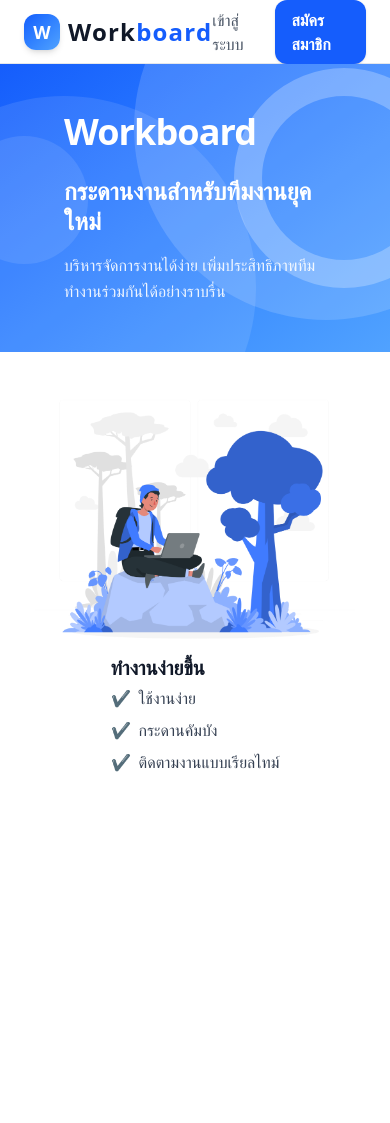
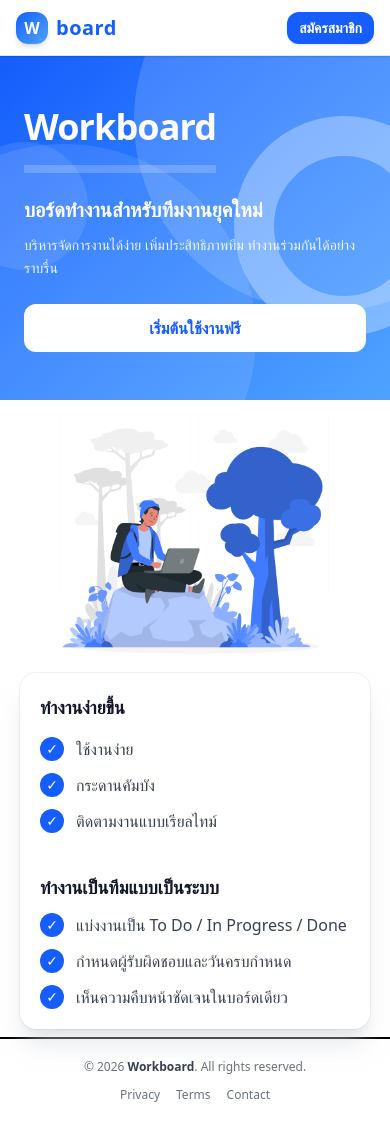
Before and after one commit to Sasit-Nine/workboard-frontend, a React (Vite) app: page / in a window 390 px wide. Before the commit the page ends 844 px from the top, so only its background shows below. Built offline with nearby package versions, Linux system fonts and the light colour scheme.

Commit message:
Update Landing Page

```diff
--- a/src/components/Navbar.tsx
+++ b/src/components/Navbar.tsx
@@ -5,45 +5,43 @@ const Navbar = () => {
   const { isAuthenticated, user, logout } = useAuth();
 
   return (
-    <nav className="w-full h-16 bg-white border-b border-gray-200 shadow-sm">
-      <div className="max-w-7xl mx-auto px-6 h-full flex items-center justify-between">
+<nav className="sticky top-0 z-50 w-full h-14 sm:h-16 bg-white border-b border-gray-200 shadow-sm">
+  <div className="max-w-7xl mx-auto px-4 sm:px-6 h-full flex items-center justify-between">
+
+
         <Link to="/" className="flex items-center gap-2">
-          <div className="w-9 h-9 rounded-xl bg-linear-to-br from-blue-600 to-blue-400 flex items-center justify-center shadow-md">
-            <span className="text-white font-bold text-lg">W</span>
+          <div className="w-8 h-8 sm:w-9 sm:h-9 rounded-xl bg-gradient-to-br from-blue-600 to-blue-400 flex items-center justify-center shadow-md">
+            <span className="text-white font-bold text-base sm:text-lg">W</span>
           </div>
-          <p className="text-2xl font-bold text-gray-900 tracking-wider">
-            Work<span className="text-blue-600">board</span>
+
+          <p className="text-xl sm:text-2xl font-bold text-gray-900 tracking-wide">
+            <span className="hidden sm:inline">Work</span>
+            <span className="text-blue-600">board</span>
           </p>
         </Link>
 
-        <div className="flex items-center gap-4">
+        <div className="flex items-center gap-2 sm:gap-4">
           {!isAuthenticated ? (
             <>
-              <Link
-                to="/login"
-                className="text-gray-600 hover:text-blue-600 font-medium transition"
-              >
+              <Link to="/login" className="hidden sm:inline text-gray-600 hover:text-blue-600 font-medium transition">
                 เข้าสู่ระบบ
               </Link>
 
-              <Link
-                to="/signup"
-                className="px-4 py-2 rounded-xl bg-blue-600 text-white font-semibold shadow hover:bg-blue-700 transition"
-              >
+              <Link to="/signup" className="px-3 py-1.5 sm:px-4 sm:py-2 rounded-xl bg-blue-600 text-white text-sm sm:text-base font-semibold shadow hover:bg-blue-700 transition">
                 สมัครสมาชิก
               </Link>
             </>
           ) : (
             <>
-              <div className="flex items-center gap-3">
-                <div className="w-9 h-9 rounded-full bg-blue-100 flex items-center justify-center">
+              <div className="flex items-center gap-2 sm:gap-3">
+                <div className="w-8 h-8 sm:w-9 sm:h-9 rounded-full bg-blue-100 flex items-center justify-center">
                   <span className="text-blue-600 font-bold">
                     {user?.displayName?.charAt(0).toUpperCase()}
                   </span>
                 </div>
 
-                <div className="hidden sm:block">
-                  <p className="text-sm font-semibold text-gray-800">
+                <div className="hidden md:block">
+                  <p className="text-sm font-semibold text-gray-800 leading-none">
                     {user?.displayName}
                   </p>
                   <p className="text-xs text-gray-500">{user?.email}</p>
@@ -53,27 +51,22 @@ const Navbar = () => {
               <button
                 onClick={logout}
                 className="
-                    flex items-center gap-2
-                    px-4 py-2
+                  flex items-center gap-1 sm:gap-2
+                  px-3 py-1.5 sm:px-4 sm:py-2
                   rounded-xl
                   border border-gray-200
-                    text-gray-600 font-medium
+                  text-gray-600 text-sm sm:text-base font-medium
                   shadow-sm
                   hover:bg-red-50 hover:text-red-600 hover:border-red-200
                   active:scale-95
                   transition
-
-                    sm:px-4 sm:py-2
-                    px-3 py-1.5
-                    text-sm sm:text-base
-                    cursor-pointer
                 "
               >
                 <span className="hidden sm:inline">ออกจากระบบ</span>
 
                 <svg
                   xmlns="http://www.w3.org/2000/svg"
-                  className="w-5 h-5"
+                  className="w-4 h-4 sm:w-5 sm:h-5"
                   fill="none"
                   viewBox="0 0 24 24"
                   stroke="currentColor"
--- a/src/pages/LandingPage.tsx
+++ b/src/pages/LandingPage.tsx
@@ -1,65 +1,128 @@
 import Illustration from "../assets/illustration.png";
+import { Link } from "react-router-dom";
 
-export default function Home() {
+export default function LandingPage() {
     return (
+        <div>
             <main className="min-h-[calc(100vh-4rem)]">
                 <div className="flex flex-col lg:flex-row min-h-[calc(100vh-4rem)]">
                     <section className="relative overflow-hidden bg-gradient-to-br from-blue-600 to-blue-400 text-white lg:w-1/2">
-                    <div className="relative z-10 px-6 py-12 sm:px-10 lg:px-12 lg:py-16 flex items-center lg:min-h-[calc(100vh-4rem)]">
-                        <div className="mx-10 max-w-md">
-                            <h1 className="text-4xl sm:text-5xl font-extrabold tracking-tight">
+                        <div className="relative z-10 flex items-center px-6 py-12 sm:px-10 sm:py-14 lg:px-28 lg:py-16 lg:min-h-[calc(100vh-4rem)]">
+                            <div className="w-full max-w-md mx-auto lg:mx-0">
+                                <h1 className="inline-block border-b-8 border-white/20 pb-4 mb-6 font-extrabold leading-tight tracking-tight text-4xl sm:text-5xl lg:text-6xl">
                                     Workboard
                                 </h1>
 
-                            <h2 className="mt-6 text-2xl sm:text-3xl font-bold leading-tight">
-                                กระดานงานสำหรับทีมงานยุคใหม่
+                                <h2 className="font-bold leading-tight text-xl sm:text-2xl lg:text-3xl">
+                                    บอร์ดทำงานสำหรับทีมงานยุคใหม่
                                 </h2>
 
-                            <p className="mt-4 text-white/90 leading-relaxed">
+                                <p className="mt-3 text-white/90 leading-relaxed text-sm sm:text-base">
                                     บริหารจัดการงานได้ง่าย เพิ่มประสิทธิภาพทีม
                                     ทำงานร่วมกันได้อย่างราบรื่น
                                 </p>
+
+                                <div className="mt-6 flex justify-center lg:justify-start">
+                                    <Link to="/signup" className="w-full sm:w-auto">
+                                        <button className="w-full sm:w-auto px-6 py-3 bg-white text-blue-600 font-bold rounded-xl hover:bg-blue-50 transition">
+                                            เริ่มต้นใช้งานฟรี
+                                        </button>
+                                    </Link>
                                 </div>
                             </div>
+                        </div>
+
 
                         <div className="pointer-events-none absolute -top-32 -right-32 h-96 w-96 rounded-full bg-white/15" />
                         <div className="pointer-events-none absolute -bottom-32 -left-32 h-96 w-96 rounded-full bg-white/10" />
                         <div className="pointer-events-none absolute top-1/4 -left-10 h-32 w-32 rounded-full bg-white/10" />
-                    <div className="pointer-events-none absolute bottom-16 -right-16 h-[220px] w-[220px] rounded-full border-[28px] border-white/25" />
+                        <div className="pointer-events-none absolute bottom-16 -right-16 h-[220px] w-[220px] rounded-full border-[40px] border-white/30" />
                     </section>
 
                     <section className="bg-white lg:w-1/2">
-                    <div className="h-full px-6 py-10 sm:px-10 lg:px-5 lg:py-5 flex flex-col gap-1">
-                        <div className="flex justify-center">
-                            <img
-                                src={Illustration}
+                        <div className=" h-full flex flex-col items-center px-5 py-2 gap-2 sm:px-10 sm:py-10 sm:gap-3 lg:px-12 lg:py-6 lg:gap-1 lg:items-start ">
+                            <div className="flex justify-center w-full">
+                                <img src={Illustration}
                                     alt="work illustration"
-                                className="w-full max-w-xs sm:max-w-md lg:max-w-lg"
-                            />
+                                    className=" w-full max-w-xs sm:max-w-md lg:max-w-lg" />
                             </div>
-                        <div className="max-w-md mx-auto lg:mx-0 lg:px-12">
-                            <h3 className="text-xl sm:text-2xl font-bold text-gray-900">
+                            <div className=" w-full bg-gray-140 rounded-2xl p-5 sm:p-6 lg:p-7 shadow-sm shadow-gray-300/50 ring-1 ring-black/5 shadow-xl ">
+                                <h3 className="text-lg sm:text-xl lg:text-2xl font-bold text-gray-900">
                                     ทำงานง่ายขึ้น
                                 </h3>
 
-                            <ul className="mt-1  space-y-2 text-gray-700">
-                                <li className="flex gap-2">
-                                    <span>✔</span>
+                                <ul className="mt-4 space-y-3 text-gray-700">
+                                    <li className="flex items-center gap-3">
+                                        <span className="flex h-6 w-6 items-center justify-center rounded-full bg-blue-600 text-white text-sm">
+                                            ✓
+                                        </span>
                                         <span>ใช้งานง่าย</span>
                                     </li>
-                                <li className="flex gap-2">
-                                    <span>✔</span>
+
+                                    <li className="flex items-center gap-3">
+                                        <span className="flex h-6 w-6 items-center justify-center rounded-full bg-blue-600 text-white text-sm">
+                                            ✓
+                                        </span>
                                         <span>กระดานคัมบัง</span>
                                     </li>
-                                <li className="flex gap-2">
-                                    <span>✔</span>
+
+                                    <li className="flex items-center gap-3">
+                                        <span className="flex h-6 w-6 items-center justify-center rounded-full bg-blue-600 text-white text-sm">
+                                            ✓
+                                        </span>
                                         <span>ติดตามงานแบบเรียลไทม์</span>
                                     </li>
                                 </ul>
+                                <div className="w-full mt-10 mt- space-y-3 text-gray-700">
+                                    <h3 className="text-lg sm:text-xl lg:text-2xl font-bold text-gray-900">
+                                        ทำงานเป็นทีมแบบเป็นระบบ
+                                    </h3>
+                                    <li className="flex items-center gap-3">
+                                        <span className="flex h-6 w-6 items-center justify-center rounded-full bg-blue-600 text-white text-sm">
+                                            ✓
+                                        </span>
+                                        <span>แบ่งงานเป็น To Do / In Progress / Done</span>
+                                    </li>
+                                    <li className="flex items-center gap-3">
+                                        <span className="flex h-6 w-6 items-center justify-center rounded-full bg-blue-600 text-white text-sm">
+                                            ✓
+                                        </span>
+                                        <span>กำหนดผู้รับผิดชอบและวันครบกำหนด</span>
+                                    </li>
+                                    <li className="flex items-center gap-3">
+                                        <span className="flex h-6 w-6 items-center justify-center rounded-full bg-blue-600 text-white text-sm">
+                                            ✓
+                                        </span>
+                                        <span>เห็นความคืบหน้าชัดเจนในบอร์ดเดียว</span>
+                                    </li>
+
+                                </div>
+
                             </div>
                         </div>
                     </section>
+
                 </div>
             </main>
+            <footer className="">
+                <div className="mx-auto">
+                    <div className="border-t-2 border-black-300 bg-gray">
+                        <div className="px-5 py-5 text-xs sm:text-sm text-gray-500">
+                            <p className="text-center">
+                                © {new Date().getFullYear()}{" "}
+                                <span className="font-semibold text-gray-700">Workboard</span>. All rights reserved.
+                            </p>
+
+                            <div className="mt-3 flex justify-center gap-4">
+                                <a href="#" className="hover:text-gray-700 transition">Privacy</a>
+                                <a href="#" className="hover:text-gray-700 transition">Terms</a>
+                                <a href="#" className="hover:text-gray-700 transition">Contact</a>
+                            </div>
+                        </div>
+                    </div>
+                </div>
+            </footer>
+
+        </div>
     );
 }
```
Lines whose indentation alone changed are shown as unchanged.
